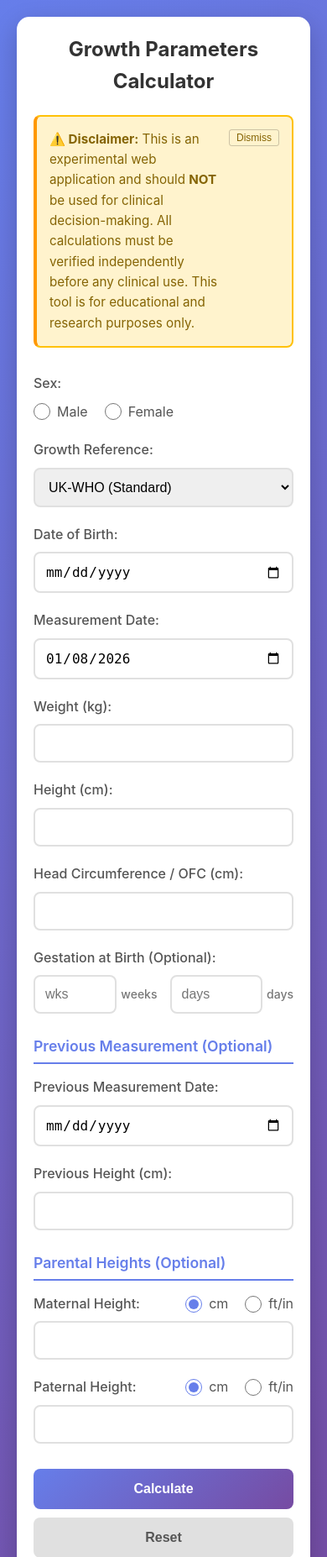
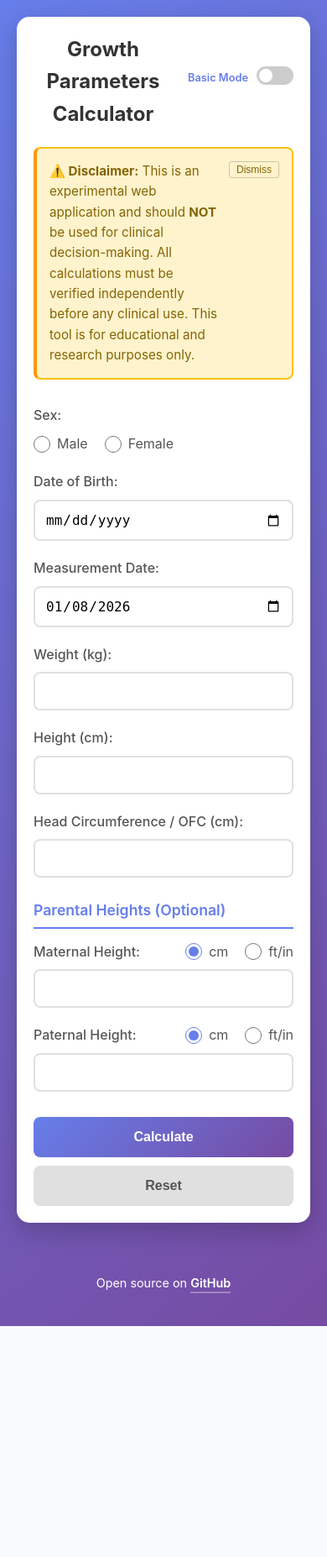
Before and after one commit to gm5dna/growth-parameters-calculator, a Flask app: page / in a window 390 px wide. Shown: the top 1854 px of the page at 84% size. After the commit the page ends 1579 px from the top, so only its background shows below. Run offline with Flask 3, Linux system fonts and the light colour scheme.

Commit message:
Add Basic/Advanced mode toggle with feature visibility control
Implemented mode toggle switch to provide simplified interface for basic use cases while keeping advanced features accessible.

Features:
- Toggle switch in header to switch between Basic and Advanced modes
- Basic Mode (default):
  * Simplified interface with core features only
  * Auto-sets growth reference to UK-WHO
  * Auto-sets measurement date to today
  * Shows: Sex, DOB, measurement date, weight, height, OFC, parental heights
  * Displays: Age, weight, height, OFC, BMI, mid-parental height, target range, charts
  * Hides: Growth reference selector, gestation correction, previous measurements, height velocity, BSA, GH dose calculator

- Advanced Mode:
  * All basic mode features plus advanced options
  * Growth reference selector (Turner, Trisomy 21, CDC)
  * Gestation correction for preterm babies
  * Previous measurements and height velocity calculation
  * Body Surface Area calculation
  * GH Dose calculator with adjustable doses

- Dynamic show/hide using CSS classes and JavaScript body class toggle
- Smooth purple toggle switch with responsive design
- Mode preference stored in isAdvancedMode variable

🤖 Generated with [Claude Code](https://claude.com/claude-code)

Co-Authored-By: Claude Sonnet 4.5 <noreply@anthropic.com>

```diff
--- a/static/script.js
+++ b/static/script.js
@@ -1,3 +1,37 @@
+// Mode toggle functionality
+let isAdvancedMode = false;
+
+// Initialize basic mode on page load
+document.addEventListener('DOMContentLoaded', function() {
+    // Set measurement date to today in basic mode
+    if (!isAdvancedMode) {
+        const measurementDateInput = document.getElementById('measurement_date');
+        measurementDateInput.value = new Date().toISOString().split('T')[0];
+    }
+});
+
+document.getElementById('modeToggle').addEventListener('change', function() {
+    isAdvancedMode = this.checked;
+    const modeText = document.getElementById('modeText');
+    modeText.textContent = isAdvancedMode ? 'Advanced Mode' : 'Basic Mode';
+
+    // Toggle advanced mode class on body
+    if (isAdvancedMode) {
+        document.body.classList.add('advanced-mode');
+    } else {
+        document.body.classList.remove('advanced-mode');
+
+        // In basic mode, ensure reference is set to uk-who
+        document.getElementById('reference').value = 'uk-who';
+
+        // In basic mode, set measurement date to today if not set
+        const measurementDateInput = document.getElementById('measurement_date');
+        if (!measurementDateInput.value) {
+            measurementDateInput.value = new Date().toISOString().split('T')[0];
+        }
+    }
+});
+
 // Convert feet and inches to cm
 function feetInchesToCm(feet, inches) {
     const totalInches = (parseFloat(feet) || 0) * 12 + (parseFloat(inches) || 0);
--- a/static/style.css
+++ b/static/style.css
@@ -40,6 +40,111 @@ h1 {
     margin-bottom: 20px;
     text-align: center;
     font-size: 1.8rem;
+}
+
+/* Advanced Mode - Hidden by default */
+.advanced-only {
+    display: none !important;
+}
+
+body.advanced-mode .advanced-only {
+    display: block !important;
+}
+
+body.advanced-mode .form-grid .advanced-only {
+    display: block !important;
+}
+
+body.advanced-mode .result-item.advanced-only {
+    display: block !important;
+}
+
+/* Mode Toggle Switch */
+.mode-toggle {
+    display: flex;
+    align-items: center;
+}
+
+.toggle-label {
+    display: flex;
+    align-items: center;
+    gap: 10px;
+    cursor: pointer;
+}
+
+.mode-text {
+    font-size: 0.9rem;
+    font-weight: 600;
+    color: #667eea;
+    min-width: 110px;
+    text-align: right;
+}
+
+.switch {
+    position: relative;
+    display: inline-block;
+    width: 50px;
+    height: 26px;
+}
+
+.switch input {
+    opacity: 0;
+    width: 0;
+    height: 0;
+}
+
+.slider {
+    position: absolute;
+    cursor: pointer;
+    top: 0;
+    left: 0;
+    right: 0;
+    bottom: 0;
+    background-color: #ccc;
+    transition: 0.3s;
+    border-radius: 26px;
+}
+
+.slider:before {
+    position: absolute;
+    content: "";
+    height: 20px;
+    width: 20px;
+    left: 3px;
+    bottom: 3px;
+    background-color: white;
+    transition: 0.3s;
+    border-radius: 50%;
+}
+
+input:checked + .slider {
+    background-color: #667eea;
+}
+
+input:checked + .slider:before {
+    transform: translateX(24px);
+}
+
+/* Responsive mode toggle */
+@media (max-width: 600px) {
+    .mode-text {
+        font-size: 0.8rem;
+        min-width: 90px;
+    }
+
+    .switch {
+        width: 44px;
+        height: 22px;
+    }
+
+    .slider:before {
+        height: 16px;
+        width: 16px;
+    }
+
+    input:checked + .slider:before {
+        transform: translateX(22px);
+    }
 }
 
 .disclaimer {
--- a/templates/index.html
+++ b/templates/index.html
@@ -27,7 +27,19 @@
 </head>
 <body>
     <div class="container">
-        <h1>Growth Parameters Calculator</h1>
+        <div style="display: flex; justify-content: space-between; align-items: center; margin-bottom: 20px;">
+            <h1 style="margin: 0;">Growth Parameters Calculator</h1>
+
+            <div class="mode-toggle">
+                <label class="toggle-label">
+                    <span class="mode-text" id="modeText">Basic Mode</span>
+                    <label class="switch">
+                        <input type="checkbox" id="modeToggle">
+                        <span class="slider"></span>
+                    </label>
+                </label>
+            </div>
+        </div>
 
         <div class="disclaimer" id="disclaimer">
             <div style="display: flex; justify-content: space-between; align-items: start;">
@@ -53,7 +65,7 @@
                 </div>
             </div>
 
-            <div class="form-group full-width">
+            <div class="form-group full-width advanced-only">
                 <label for="reference">Growth Reference:</label>
                 <select id="reference" name="reference">
                     <option value="uk-who" selected>UK-WHO (Standard)</option>
@@ -89,7 +101,7 @@
                     <input type="number" id="ofc" name="ofc" step="0.1" min="0">
                 </div>
 
-                <div class="form-group">
+                <div class="form-group advanced-only">
                     <label for="gestation">Gestation at Birth (Optional):</label>
                     <div class="gestation-input">
                         <div class="gestation-input-group">
@@ -104,9 +116,9 @@
                 </div>
             </div>
 
-            <div class="section-header">Previous Measurement (Optional)</div>
+            <div class="section-header advanced-only">Previous Measurement (Optional)</div>
 
-            <div class="form-grid">
+            <div class="form-grid advanced-only">
                 <div class="form-group">
                     <label for="previous_date">Previous Measurement Date:</label>
                     <input type="date" id="previous_date" name="previous_date">
@@ -230,18 +242,18 @@
                     <div class="result-sub">SDS: <span id="ofc-sds"></span></div>
                 </div>
 
-                <div class="result-item" id="height-velocity-item">
+                <div class="result-item advanced-only" id="height-velocity-item">
                     <div class="result-label">Height Velocity</div>
                     <div class="result-value" id="height-velocity"></div>
                     <div class="result-message" id="height-velocity-message"></div>
                 </div>
 
-                <div class="result-item">
+                <div class="result-item advanced-only">
                     <div class="result-label" id="bsa-label">Body Surface Area (Boyd)</div>
                     <div class="result-value" id="bsa"></div>
                 </div>
 
-                <div class="result-item" id="gh-dose-item">
+                <div class="result-item advanced-only" id="gh-dose-item">
                     <div class="result-label">GH Dose Calculator</div>
                     <div class="gh-dose-adjuster">
                         <div class="dose-input-group">
```
